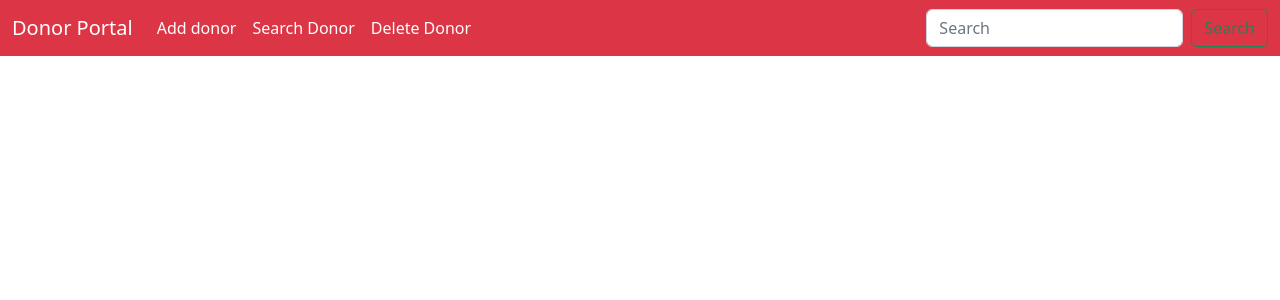
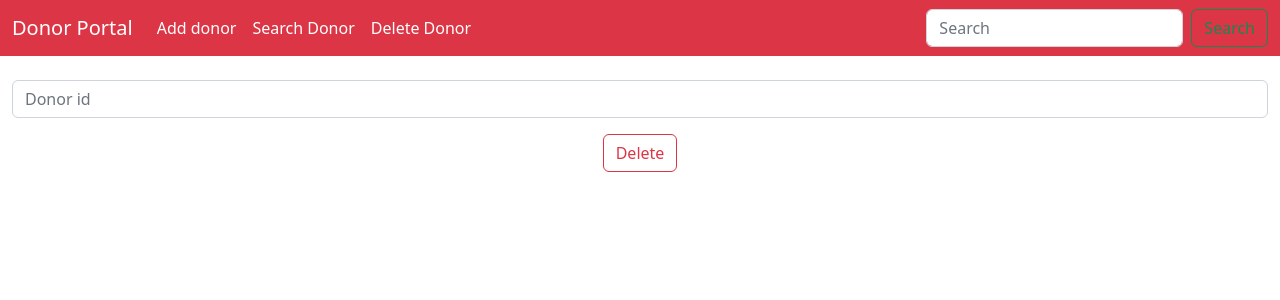
Before and after one commit to nevin0890/blood-donor, an Angular app: page /deletedonor in a window 1280 px wide. Before the commit this address led to /. Shown: the top 300 px of the page. Built offline with nearby package versions, Linux system fonts and the light colour scheme.

Commit message:
delete donor created

```diff
--- a/src/app/app.module.ts
+++ b/src/app/app.module.ts
@@ -7,10 +7,12 @@ import { AdddonorComponent } from './adddonor/adddonor.component';
 import { RouterModule, Routes } from '@angular/router';
 import { NavbarComponent } from './navbar/navbar.component';
 import { SearchdonorComponent } from './searchdonor/searchdonor.component';
+import { DeletedonorComponent } from './deletedonor/deletedonor.component';
 
 const appRoutes: Routes = [
   { path: '', component: AdddonorComponent },
   { path: 'searchdonor', component: SearchdonorComponent },
+  { path: 'deletedonor', component: DeletedonorComponent },
 
 ]
 
@@ -19,7 +21,8 @@ const appRoutes: Routes = [
     AppComponent,
     AdddonorComponent,
     NavbarComponent,
-    SearchdonorComponent
+    SearchdonorComponent,
+    DeletedonorComponent
   ],
   imports: [
     BrowserModule,
--- /dev/null
+++ b/src/app/deletedonor/deletedonor.component.html
@@ -0,0 +1,12 @@
+<div class="container-fluid">
+    <div class="row g-3">
+        <div class="col-col-12 col-sm-12 col-md-12 col-lg-12 col-xl-12 col-xxl-12">
+            <input type="number" placeholder="Donor id " class="form-control">
+        </div>
+        <div class="col-col-12 col-sm-12 col-md-12 col-lg-12 col-xl-12 col-xxl-12">
+            <div class="d-flex align-items-center justify-content-center">
+                <button class="btn btn-outline-danger">Delete</button>
+            </div>
+        </div>
+    </div>
+</div>
--- /dev/null
+++ b/src/app/deletedonor/deletedonor.component.ts
@@ -0,0 +1,15 @@
+import { Component, OnInit } from '@angular/core';
+
+@Component({
+  selector: 'app-deletedonor',
+  templateUrl: './deletedonor.component.html',
+  styleUrls: ['./deletedonor.component.css']
+})
+export class DeletedonorComponent implements OnInit {
+
+  constructor() { }
+
+  ngOnInit(): void {
+  }
+
+}
--- a/src/app/navbar/navbar.component.html
+++ b/src/app/navbar/navbar.component.html
@@ -11,10 +11,10 @@
                     <a class="nav-link active" aria-current="page" routerLink="/">Add donor</a>
                 </li>
                 <li class="nav-item">
-                    <a class="nav-link active" aria-current="page" routerLink="/search">Search Donor</a>
+                    <a class="nav-link active" aria-current="page" routerLink="searchdonor">Search Donor</a>
                 </li>
                 <li class="nav-item">
-                    <a class="nav-link active" aria-current="page" routerLink="/delete">Delete Donor</a>
+                    <a class="nav-link active" aria-current="page" routerLink="deletedonor">Delete Donor</a>
                 </li>
 
             </ul>
```
Also changed, not shown: src/app/deletedonor/deletedonor.component.css (added).
